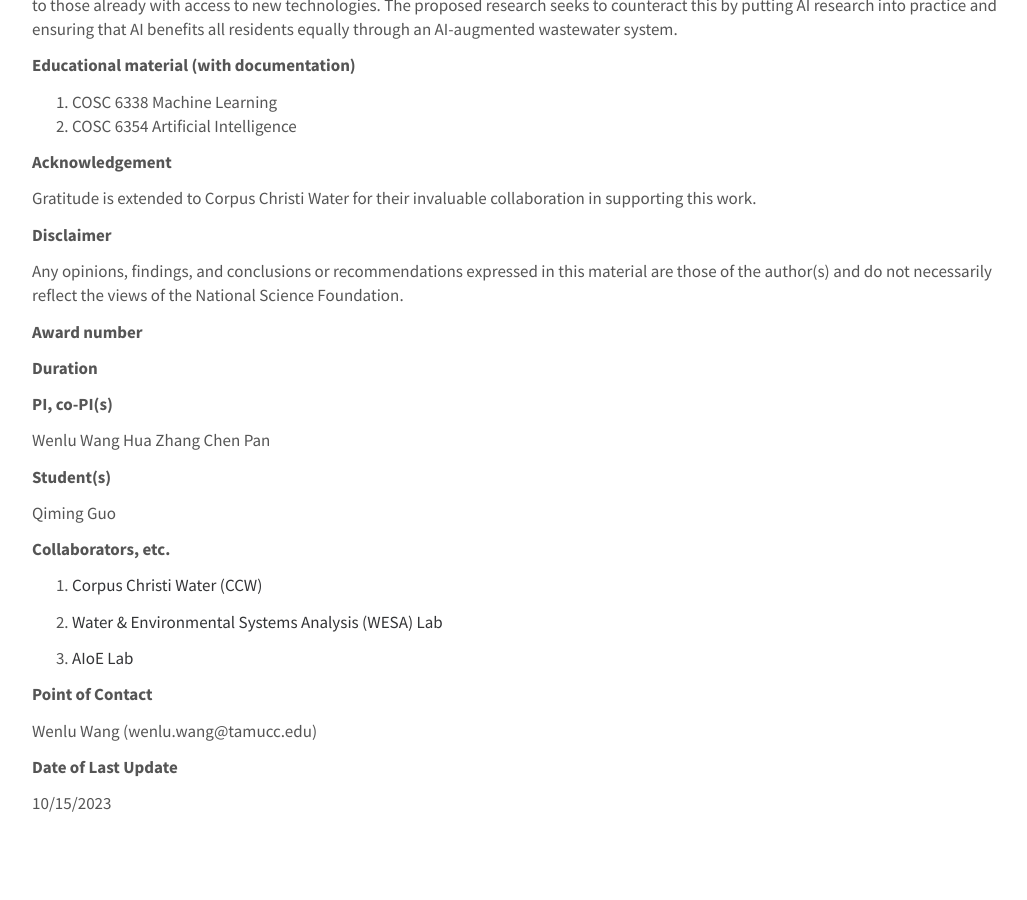
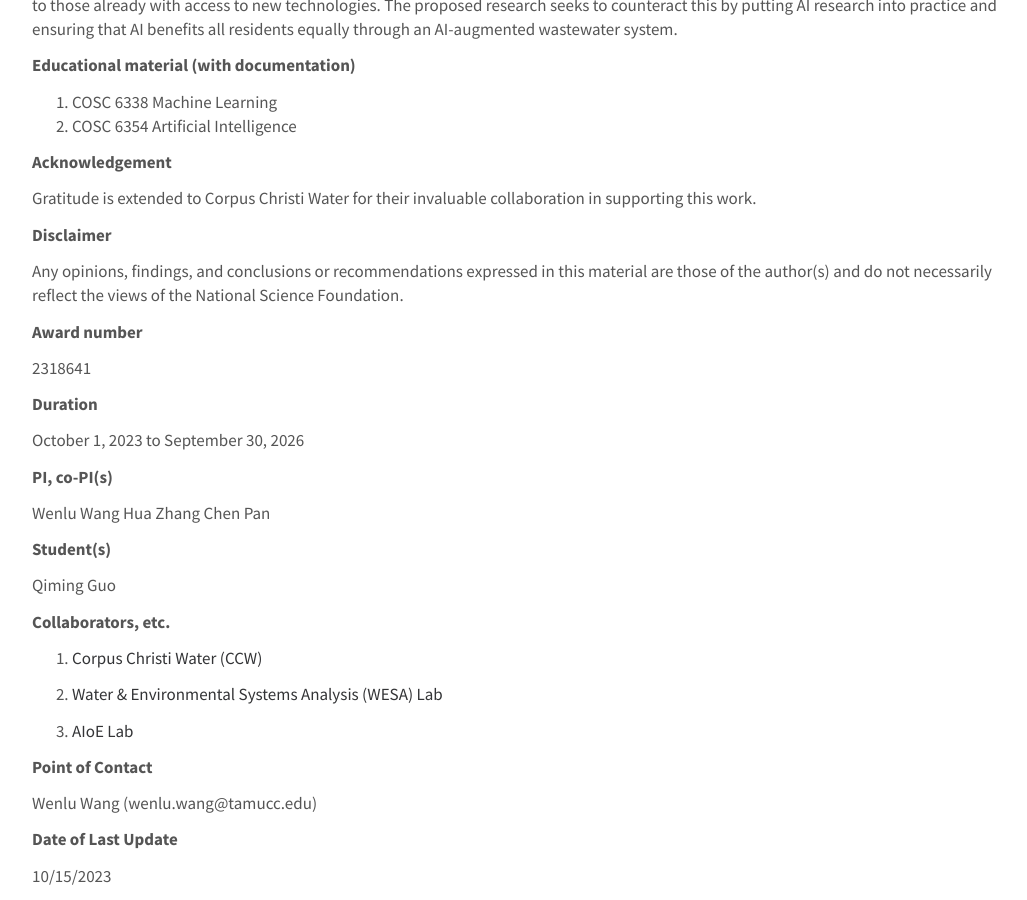
Before and after one commit to WENLU-W/WENLU-W.github.io, a Jekyll site: the page built from docs/_posts/2023-10-01-ai4hydro.md, in a window 1280 px wide and 900 px high, scrolled down 1304 px. Shown: the whole window, without its empty margins (108-1135 px from the left). Built offline with Jekyll 4.4.1, drawn with Linux system fonts in a browser that asks for light colours; before the commit the page ends 2131 px from its top, so only the background shows below that.

Commit message:
Update 2023-10-01-ai4hydro.md

```diff
--- a/docs/_posts/2023-10-01-ai4hydro.md
+++ b/docs/_posts/2023-10-01-ai4hydro.md
@@ -62,7 +62,11 @@ The proposed work will revolutionize the urban wastewater system by transforming
 
 **Award number**
 
+   2318641
+
 **Duration**
+
+   October 1, 2023 to September 30, 2026
 
 **PI, co-PI(s)**
 
```
